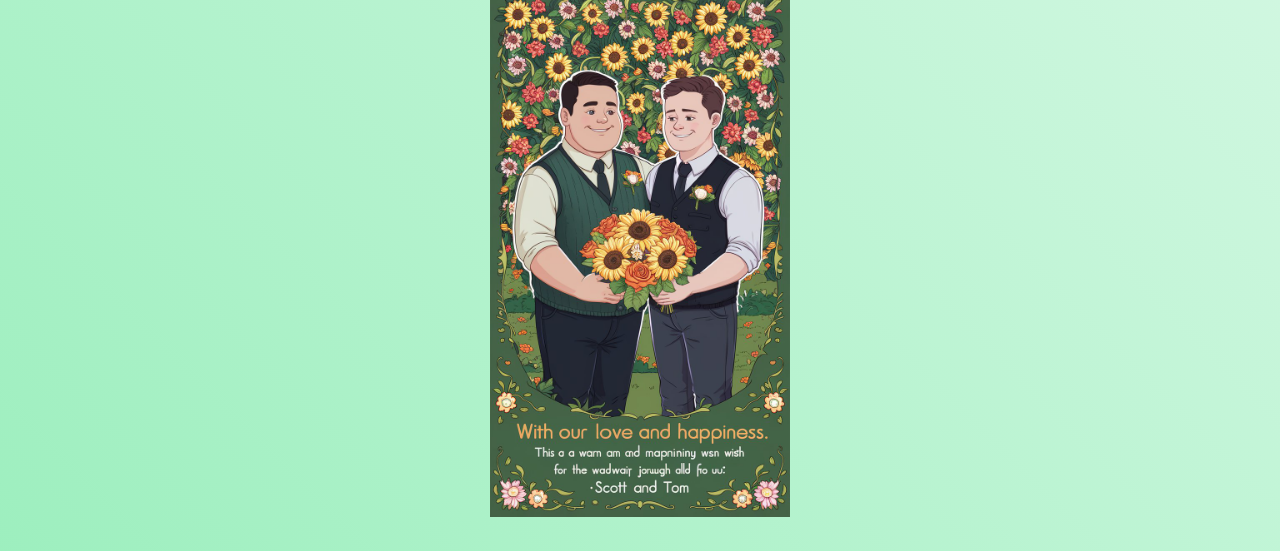
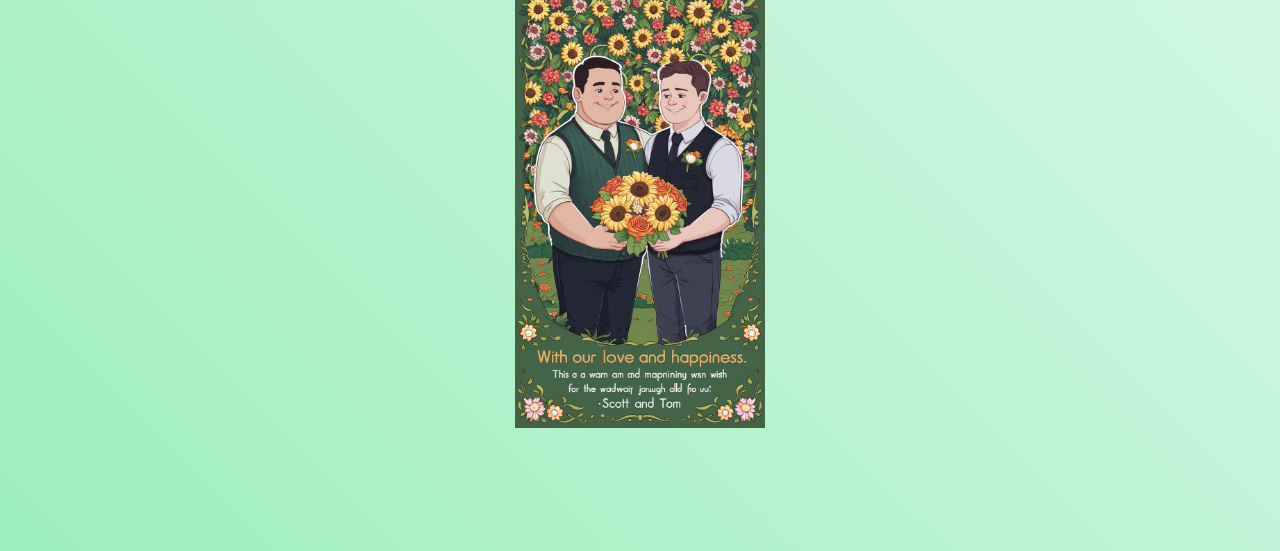
Before and after one commit to lhchien/weddingscotttom, a plain HTML site: page index.html in a window 1280 px wide. Shown: the part 249-800 px from the top of the page. Drawn offline with Linux system fonts and the light colour scheme; a web font is replaced by a local one.

Commit message:
Update index.html

```diff
--- a/index.html
+++ b/index.html
@@ -83,7 +83,7 @@ Wedding
   <p id="countdown" class="count"></p>
 </div>
 
-  <img id="myImage" src="scott-n-tom.jpeg" alt="Image" width="300px">
+  <img id="myImage" src="scott-n-tom.jpeg" alt="Image" width="250px">
 
 <audio id="myAudio" autoplay loop>
   <source src="/scott-n-tom-song.mp3" type="audio/mpeg">
```
